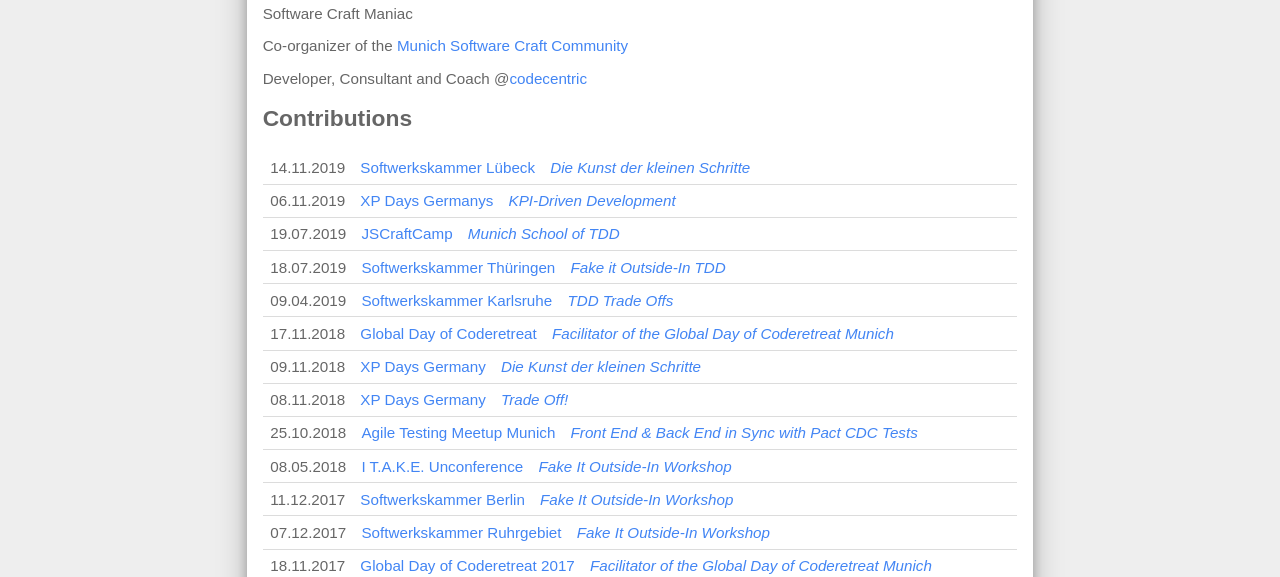
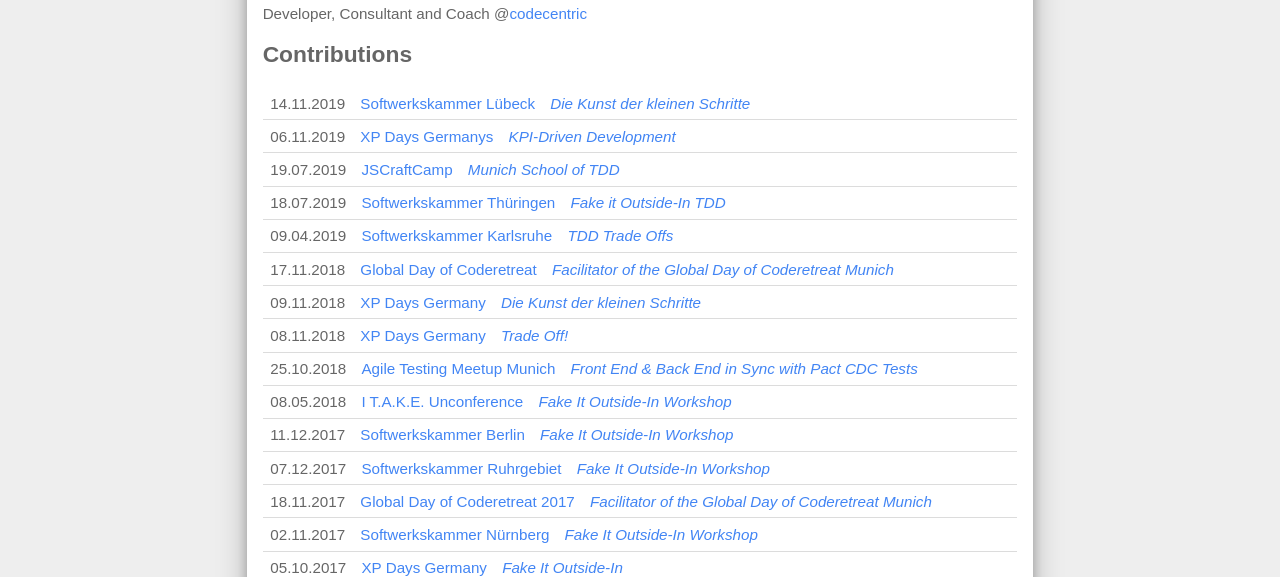
Before and after one commit to davidvoelkel/homepage, a plain HTML site: page davidvoelkel/index.html in a window 1280 px wide. Shown: the part 523-1100 px from the top of the page. Drawn offline with Linux system fonts and the light colour scheme.

Commit message:
removed software craft references

```diff
--- a/davidvoelkel/index.html
+++ b/davidvoelkel/index.html
@@ -180,8 +180,6 @@
 <div class="container center">
 	<div class="person">
 		<h1>David Völkel</h1>
-		<p>Software Craft Maniac </p>
-		<p> Co-organizer of the <a href="https://www.meetup.com/de-DE/munich-software-craft-community/">Munich Software Craft Community</a>
 		<p>Developer, Consultant and Coach @<a href="http://www.codecentric.de">codecentric</a></p>
         </p>
 	</div>
```
